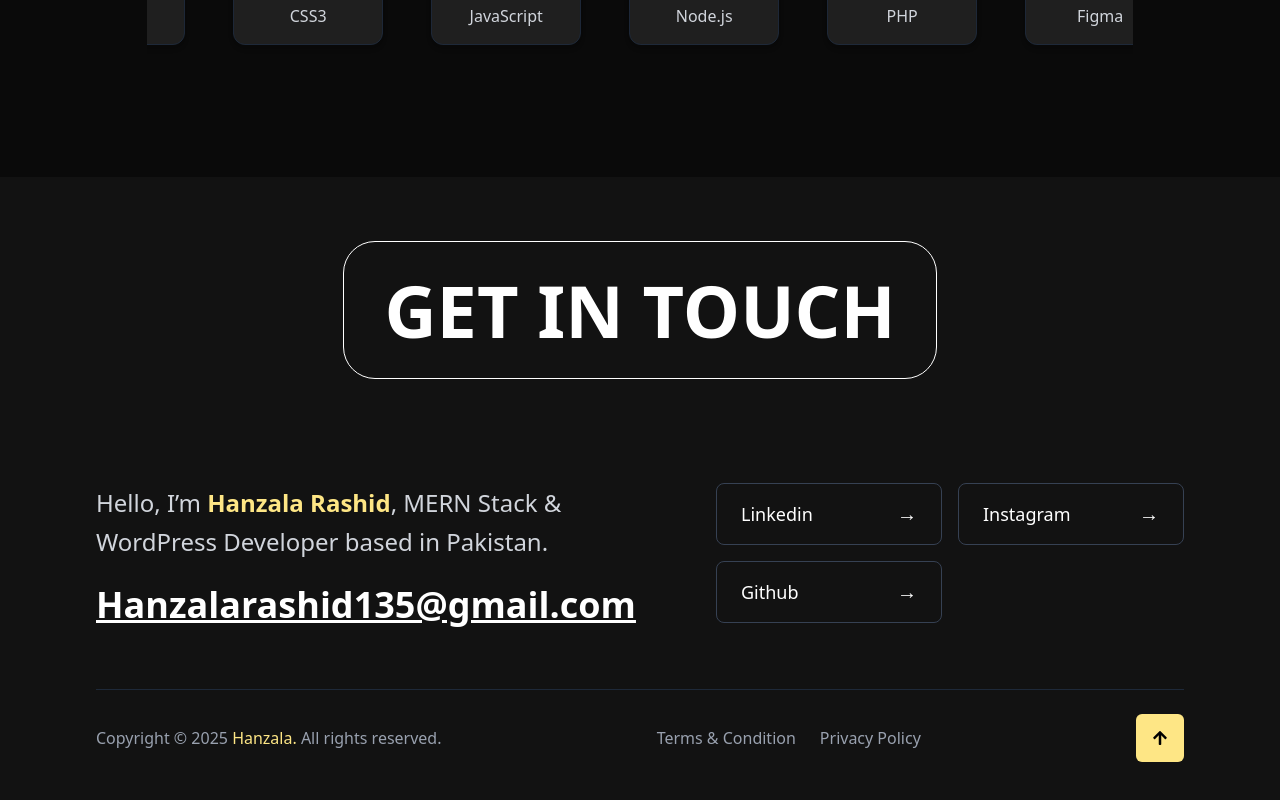
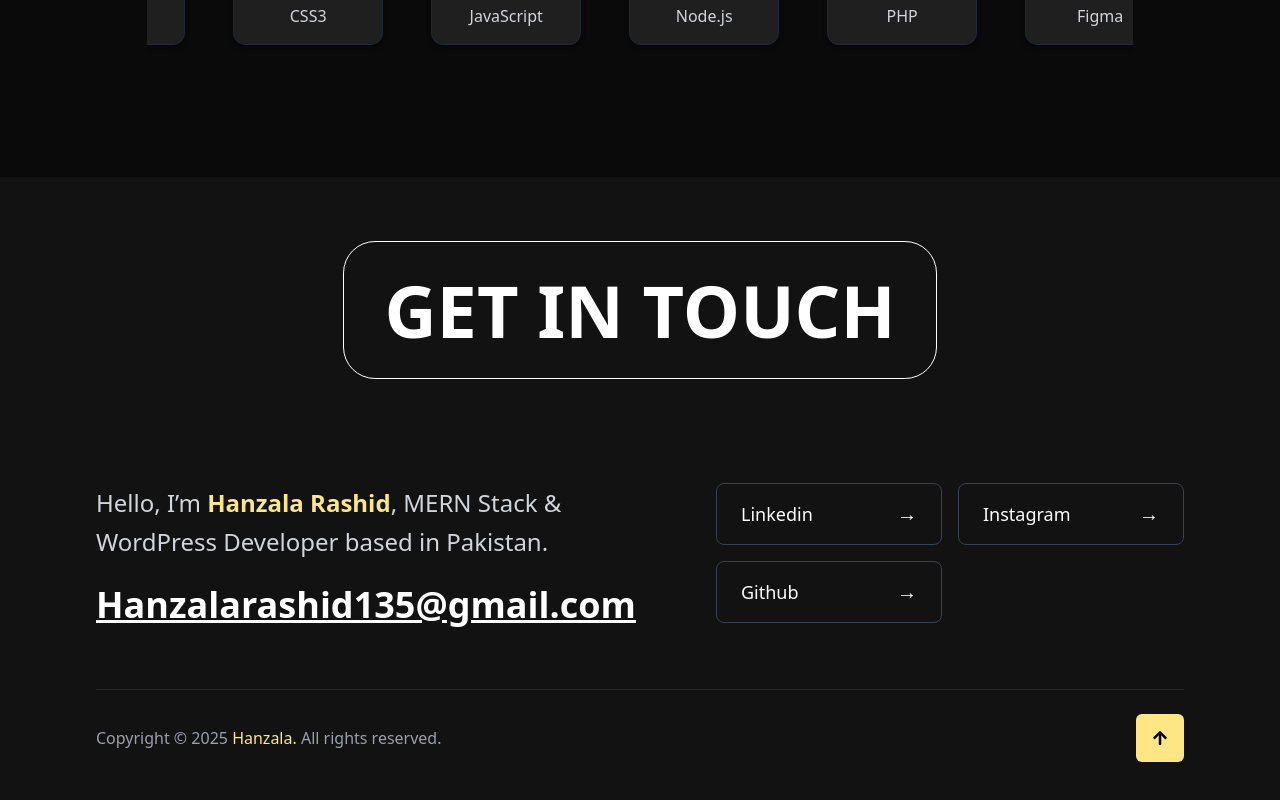
Before and after one commit to hanzala135/Hanzala-portfolio-site, a React (Vite) app in the folder Frontend/: page / in a window 1280 px wide. Shown: the part 4457-5257 px from the top of the page. Built offline with nearby package versions, Linux system fonts and the light colour scheme.

Commit message:
improve footter

```diff
--- a/Frontend/src/Component/Contact.jsx
+++ b/Frontend/src/Component/Contact.jsx
@@ -8,7 +8,7 @@ import { motion } from "framer-motion";
 const Contact = () => {
   const navigate = useNavigate();
   const [status, setStatus] = useState("");
-
+  const currentYear = new Date().getFullYear();
   const handleSubmit = async (e) => {
     e.preventDefault();
     const form = e.target;
@@ -192,18 +192,9 @@ const Contact = () => {
       {/* Footer */}
       <motion.div className="flex flex-col md:flex-row justify-between items-center w-full border-t border-gray-800 mt-12 pt-6 text-xs sm:text-sm text-gray-400 gap-4 sm:gap-8 px-4">
         <p className="text-center md:text-left">
-          Copyright © 2025 <span className="text-amber-200">Hanzala.</span> All
-          rights reserved.
+          Copyright © {currentYear}
+          <span className="text-amber-200">Hanzala.</span> All rights reserved.
         </p>
-
-        <div className="flex gap-6">
-          <a href="#" className="hover:text-white">
-            Terms & Condition
-          </a>
-          <a href="#" className="hover:text-white">
-            Privacy Policy
-          </a>
-        </div>
 
         {/* Scroll-to-top button */}
         <motion.button
--- a/Frontend/src/Component/Footer.jsx
+++ b/Frontend/src/Component/Footer.jsx
@@ -5,6 +5,7 @@ import { motion, useInView } from "framer-motion";
 
 export default function Contact() {
   const navigate = useNavigate();
+  const currentYear = new Date().getFullYear();
   const footerRef = useRef(null);
   const isInView = useInView(footerRef, { once: false, amount: 0.4 });
 
@@ -120,18 +121,9 @@ export default function Contact() {
                    text-gray-400 gap-4 sm:gap-6"
       >
         <p className="text-center md:text-left">
-          Copyright © 2025 <span className="text-amber-200">Hanzala.</span> All
-          rights reserved.
+          Copyright © {currentYear}{" "}
+          <span className="text-amber-200">Hanzala.</span> All rights reserved.
         </p>
-
-        <div className="flex gap-4 sm:gap-6">
-          <a href="#" className="hover:text-white">
-            Terms & Condition
-          </a>
-          <a href="#" className="hover:text-white">
-            Privacy Policy
-          </a>
-        </div>
 
         {/* Scroll-to-top button */}
         <motion.button
```
